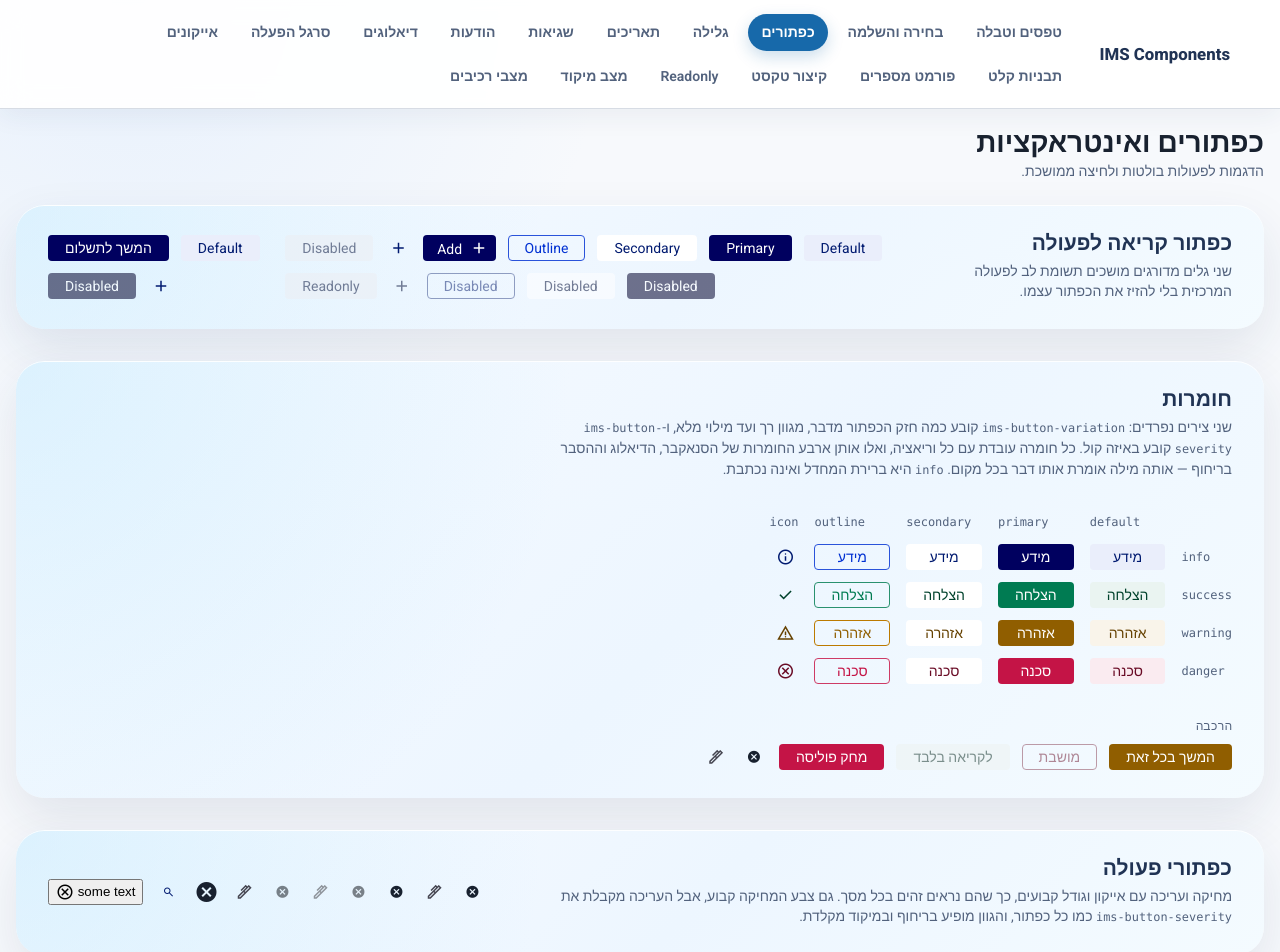
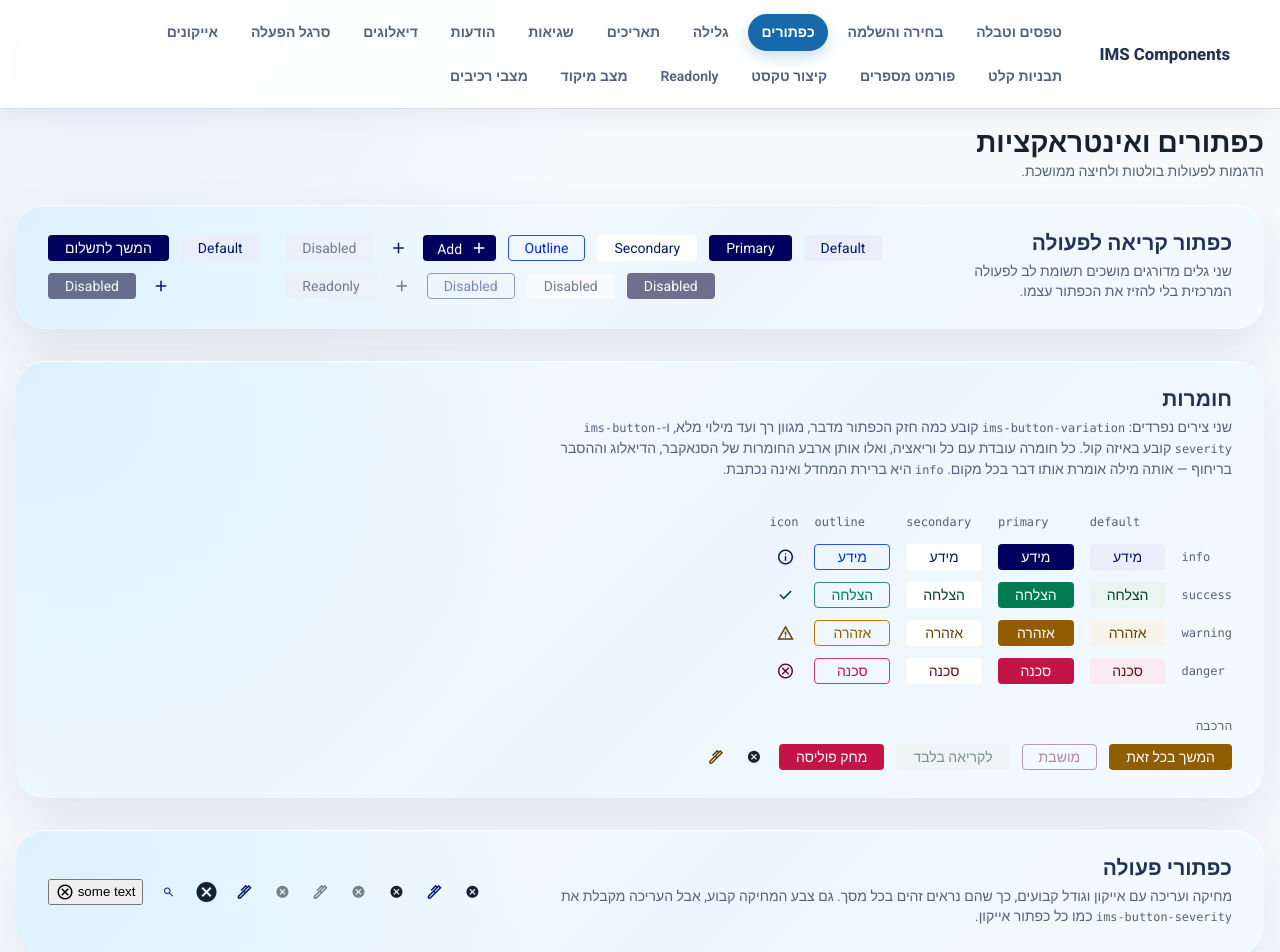
Before and after one commit to Far-Art/features-testing, an Angular app: page /buttons in a window 1280 px wide. Shown: the top 952 px of the page. Built offline with nearby package versions, Linux system fonts and the light colour scheme.

Commit message:
make ims-button-edit react to severity

```diff
--- a/src/app/components/ims-button/ims-button-actions.ts
+++ b/src/app/components/ims-button/ims-button-actions.ts
@@ -42,21 +42,23 @@ export class ImsButtonDelete extends ImsButtonBase {
 export const IMS_BUTTON_EDIT_ICON = 'ink_pen';
 
 /**
- * Edit affordance, and delete's counterpart: same shape and size, same quiet
- * rest, on the interactive ramp instead of the danger one so a row carrying
- * both reads as one pair.
+ * Edit affordance, and delete's counterpart: same shape and size, so a row
+ * carrying both reads as one pair.
  *
- * Same contract as {@link ImsButtonDelete} — visual only, glyph pinned,
- * `aria-label` overridable at the call site — except for the tone. The
- * interactive ramp is only the `info` default, so `ims-button-severity`
- * repaints this preset the way it repaints any button. The rest stays muted in
- * every severity; the tone shows under a pointer, on focus and on press.
+ * Painted as an icon button, not as a preset of its own: the host carries the
+ * same two classes `ims-button-icon` applies, so this rests, hovers, presses
+ * and takes `ims-button-severity` exactly the way one does. That is where it
+ * parts from delete, which rests quiet and pins its tone.
+ * `ims-button--edit` stays on the host as a hook and styles nothing.
+ *
+ * Otherwise the same contract as {@link ImsButtonDelete} — visual only, glyph
+ * pinned, `aria-label` overridable at the call site.
  */
 @Directive({
     selector: 'button[ims-button-edit]',
     standalone: true,
     host: {
-        class: 'ims-button-icon ims-button--edit',
+        class: 'ims-button--default ims-button-icon ims-button--edit',
         'aria-label': 'Edit',
         '[disabled]': 'interactionDisabled()'
     }
--- a/src/app/pages/buttons-demo/buttons-demo.html
+++ b/src/app/pages/buttons-demo/buttons-demo.html
@@ -153,7 +153,7 @@
             </button>
             <!-- Same severity on both presets. Delete pins its tone the way it
                  pins its glyph, so it takes the input and ignores it; edit
-                 follows it once engaged, and rests muted like every edit. -->
+                 follows it exactly as an icon button does. -->
             <button ims-button-delete ims-button-severity="warning"></button>
             <button ims-button-edit ims-button-severity="warning"></button>
         </div>
@@ -166,7 +166,7 @@
         <p>
             מחיקה ועריכה עם אייקון וגודל קבועים, כך שהם נראים זהים בכל מסך. גם צבע
             המחיקה קבוע, אבל העריכה מקבלת את <code>ims-button-severity</code> כמו כל
-            כפתור, והגוון מופיע בריחוף ובמיקוד מקלדת.
+            כפתור אייקון.
         </p>
     </div>
 
--- a/src/app/pages/readonly-demo/readonly-demo.html
+++ b/src/app/pages/readonly-demo/readonly-demo.html
@@ -74,7 +74,7 @@
           }
         </ims-select>
       </label>
-      <label class="readonly-demo__select" ims-readonly="false" ims-readonly-override-parent>
+      <label class="readonly-demo__select">
         <span>Preferred contact method autocomplete</span>
         <ims-autocomplete
           strict
--- a/src/styles/ims-buttons.scss
+++ b/src/styles/ims-buttons.scss
@@ -289,9 +289,10 @@
 // active fills, the ring and the pulse take --ims-button-ring-color, the halo
 // takes slot 200 — all of which the variations now draw from the ramp.
 //
-// Of the row-action presets, --edit follows a severity the same way: it draws
-// from the slots like a variation. --delete does not — it sets its final tokens
-// directly, so a severity written on one is ignored. See the presets below.
+// Of the row-action presets, --edit follows a severity the same way, because it
+// is painted through --default like any icon button. --delete does not — it
+// sets its final tokens directly, so a severity written on one is ignored. See
+// the presets below.
 .ims-button--success {
   --ims-button-ramp-50: var(--ims-color-success-50);
   --ims-button-ramp-100: var(--ims-color-success-100);
@@ -357,21 +358,22 @@
 // directive that applies these (see ims-button-actions.ts), so the pair reads
 // identically everywhere it lands, which is the whole reason they exist.
 //
-// Both rest quiet on a transparent surface and only take their tone under a
-// pointer. A column of rows carries one of these per line, and colouring them
-// at rest turns the list into a wall of red; the glyph already says which
-// action this is, so the colour's job is to confirm it once you are on it.
+// Only delete has rules here. Edit is an icon button with a pinned glyph — its
+// directive applies .ims-button--default and .ims-button-icon, the same classes
+// an icon button carries — so it rests, hovers, presses and takes a severity
+// exactly the way one does, and cannot drift from one. The --edit class it
+// also carries is a hook and styles nothing.
+//
+// Delete rests quiet on a transparent surface and only takes its tone under a
+// pointer. A column of rows carries one per line, and colouring them at rest
+// turns the list into a wall of red; the glyph already says which action this
+// is, so the colour's job is to confirm it once you are on it. That red is also
+// what makes it a delete, so it names its tones outright and a severity cannot
+// reach them.
 //
 // Custom properties only — the ripple, the border press ring and the focus
-// halo all read these, so the hover tone below is the one real rule either
-// preset needs.
-//
-// The two part ways on severity. Delete's red is what makes it a delete, so it
-// names its tones outright and a severity cannot reach them. Edit's blue is
-// only the house default — the same ramp `info` names — so edit reads the ramp
-// slots and takes whichever severity the call site writes. Either way the rest
-// stays quiet: a severity shows where the tone already did, under a pointer,
-// on focus and on press.
+// halo all read these, so the hover tone below is the one real rule the preset
+// needs.
 .ims-button--delete {
   // Under the 1.125rem default: the filled glyph lays down noticeably more ink
   // than the outlined pencil beside it, so matching the two by font size makes
@@ -405,25 +407,6 @@
 .ims-button--delete:hover,
 .ims-button--delete:focus-visible {
   color: var(--ims-color-status-danger);
-}
-
-// Every tone is a ramp slot, and each one resolves under `info` to the token
-// this preset used to name (--interactive is 500, --interactive-strong 600,
-// --interactive-alt-strong 700), so an edit that writes no severity is
-// unchanged. The resting colour is the exception: it is neutral on purpose,
-// which is what keeps a column of these quiet in every severity.
-.ims-button--edit {
-  --ims-button-background: transparent;
-  --ims-button-background-hover: var(--ims-button-ramp-100);
-  --ims-button-background-active: var(--ims-button-ramp-150);
-  --ims-button-color: var(--ims-color-on-surface-muted);
-  --ims-button-color-active: var(--ims-button-ramp-700);
-  --ims-button-ring-color: var(--ims-button-ramp-500);
-}
-
-.ims-button--edit:hover,
-.ims-button--edit:focus-visible {
-  color: var(--ims-button-ramp-600);
 }
 
 // Call to action: the halo that marks the one button on a view that has to be
@@ -490,16 +473,6 @@
     .ims-button--readonly
   ) {
   animation: ims-button-cta-pulse var(--ims-button-pulse-duration) ease-out infinite;
-}
-
-// Doubled class for specificity, not for effect — a media query adds none of
-// its own, and the rule above is a class plus a :not() holding a class, so a
-// bare `.ims-button--cta` here would lose to it and the halo would keep
-// pulsing.
-@media (prefers-reduced-motion: reduce) {
-  .ims-button.ims-button--cta {
-    animation: none;
-  }
 }
 
 .ims-button-icon {
```
Also changed, not shown: src/app/components/ims-button/ims-button.ts (+4 -6 lines), src/styles/ims-focus-mode.scss (+10 -8 lines).
